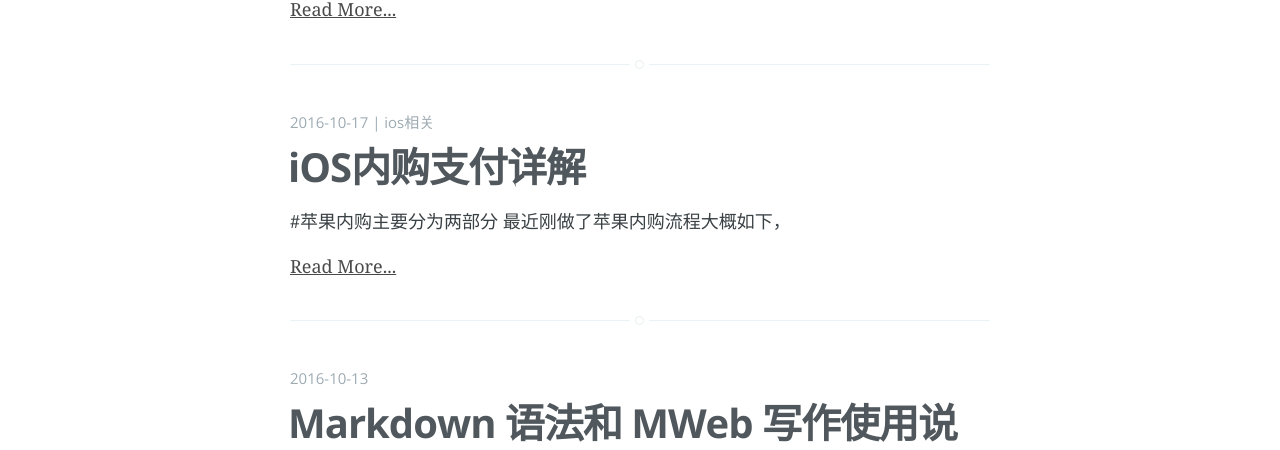
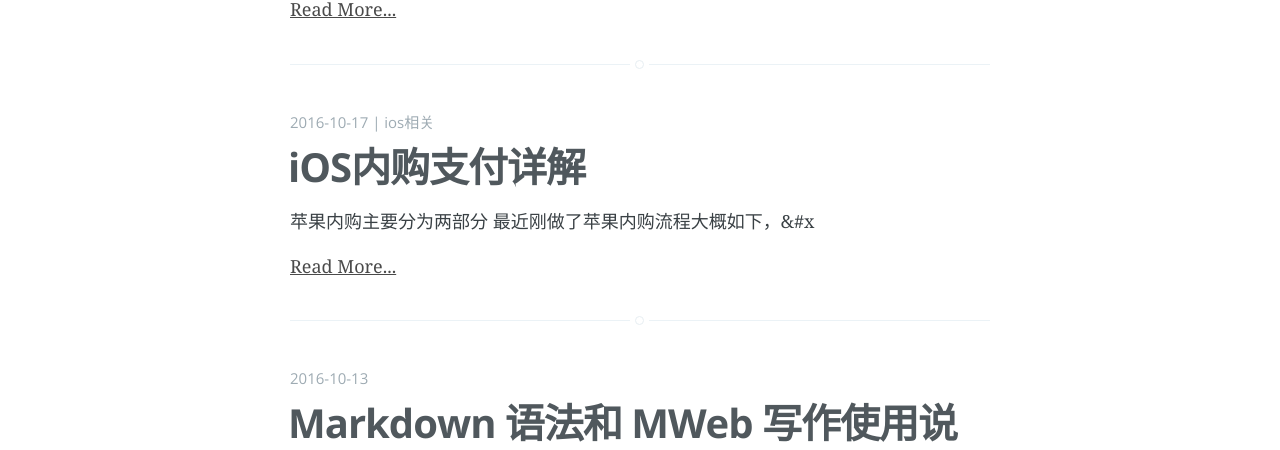
Before and after one commit to keyan1102/keyan1102.github.io, a plain HTML site: page index.html in a window 1280 px wide. Shown: the part 637-1087 px from the top of the page. Drawn offline with nearby package versions, Linux system fonts and the light colour scheme.

Commit message:
Site updated: 2016-10-17 23:30:50

```diff
--- a/index.html
+++ b/index.html
@@ -79,9 +79,8 @@
     <section class="post-excerpt">
       <p>
 
-        #&#x82F9;&#x679C;&#x5185;&#x8D2D;&#x4E3B;&#x8981;&#x5206;&#x4E3A;&#x4E24;&#x90E8;&#x5206;
-
-&#x6700;&#x8FD1;&#x521A;&#x505A;&#x4E86;&#x82F9;&#x679C;&#x5185;&#x8D2D;&#x6D41;&#x7A0B;&#x5927;&#x6982;&#x5982;&#x4E0B;&#xFF0C;
+        &#x82F9;&#x679C;&#x5185;&#x8D2D;&#x4E3B;&#x8981;&#x5206;&#x4E3A;&#x4E24;&#x90E8;&#x5206;
+&#x6700;&#x8FD1;&#x521A;&#x505A;&#x4E86;&#x82F9;&#x679C;&#x5185;&#x8D2D;&#x6D41;&#x7A0B;&#x5927;&#x6982;&#x5982;&#x4E0B;&#xFF0C;&#x
 
       </p>
 
```
Also changed, not shown: 2016/10/17/iOS内购支付详解/index.html (+1 -2 lines), archives/2016/10/index.html (+2 -3 lines), archives/2016/index.html (+2 -3 lines), archives/index.html (+2 -3 lines), tags/ios相关/index.html (+2 -3 lines), 2016/10/17/iOS内购支付详解/2.png (added), 2016/10/17/iOS内购支付详解/3.png (added), 2016/10/17/iOS内购支付详解/6.png (added), 2016/10/17/iOS内购支付详解/7.png (added).
